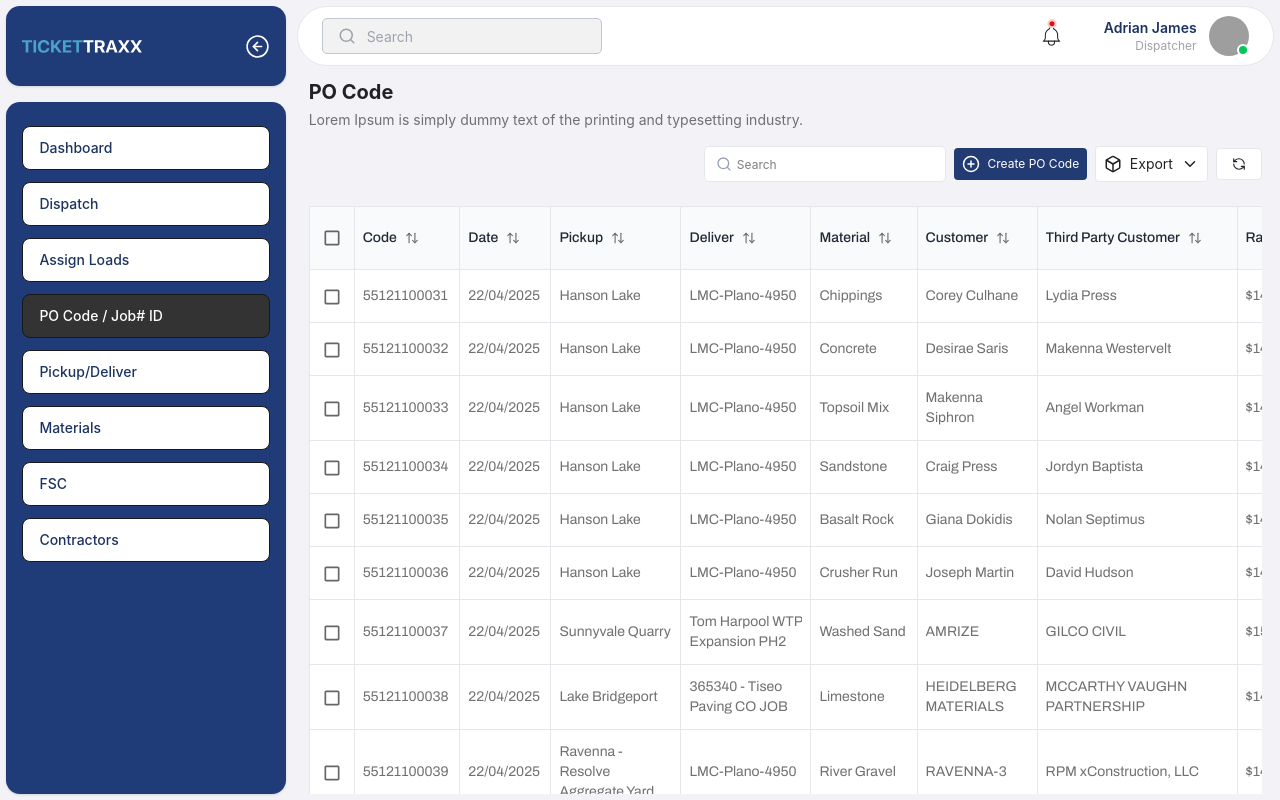
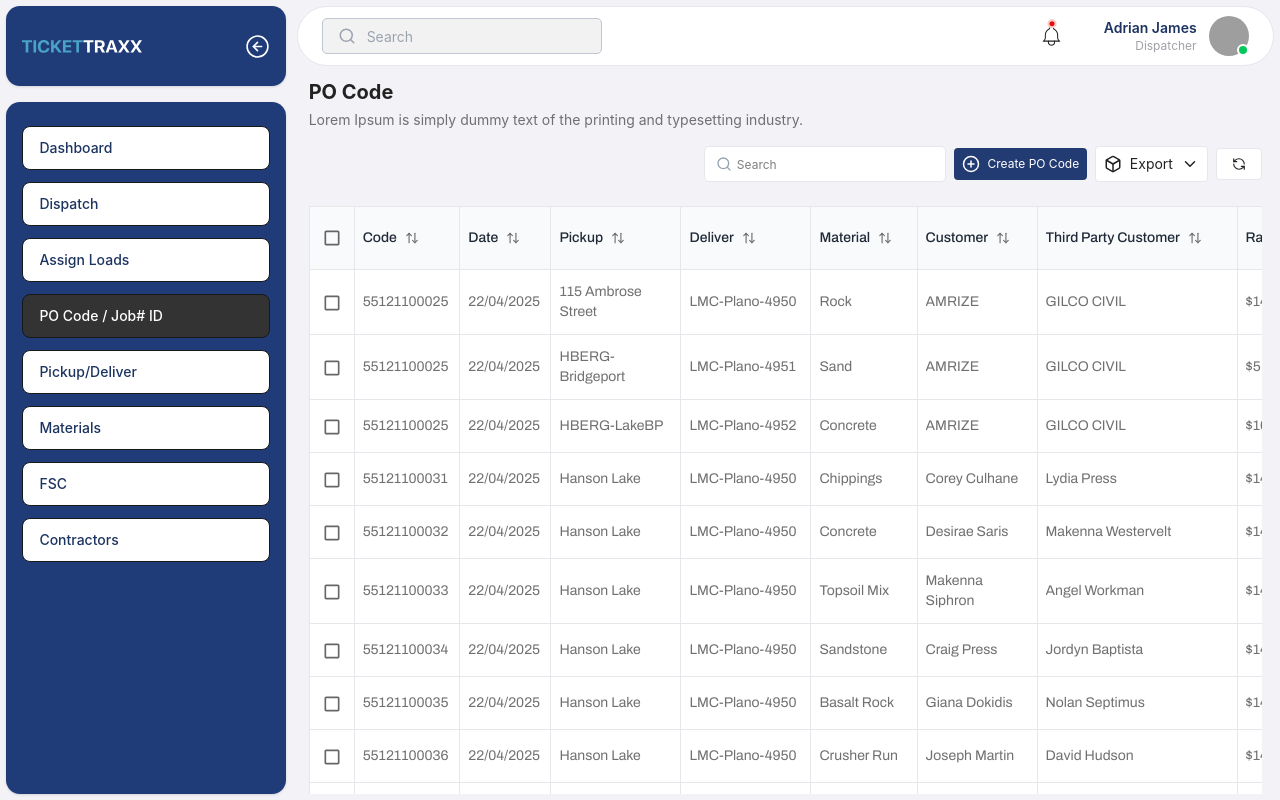
Before and after one commit to Aadi12332/tickettraxx-dispatcher, a React (Vite) app: page /po-code in a window 1280 px wide. Built offline with nearby package versions, Linux system fonts and the light colour scheme; grey boxes are pictures that could not be loaded.

Commit message:
same po number daata

```diff
--- a/src/pages/dashboard/Dashboard.tsx
+++ b/src/pages/dashboard/Dashboard.tsx
@@ -222,7 +222,7 @@ const Dashboard = () => {
             className="relative"
             whileDrag={{ scale: 1.02 }}
           >
-            <div className="absolute top-1 left-0 z-20 cursor-grab">
+            <div className="absolute top-5 left-0 z-20 cursor-grab">
               <GripVertical size={18} />
             </div>
             {section === "quick-view" && (
--- a/src/pages/po_code/PoCodePage.tsx
+++ b/src/pages/po_code/PoCodePage.tsx
@@ -10,6 +10,36 @@ import CreatePickupModal from "../../components/pickup/modal/CreatePickupModal";
 import ExportButton from "../../components/common/ExportButton";
 
 const poCodeData = [
+    {
+    code: "55121100025",
+    date: "22/04/2025",
+    pickup: "115 Ambrose Street",
+    deliver: "LMC-Plano-4950",
+    material: "Rock",
+    customer: "AMRIZE",
+    thirdPartyCustomer: "GILCO CIVIL",
+    rate: "$14.00",
+  },
+  {
+    code: "55121100025",
+    date: "22/04/2025",
+    pickup: "HBERG-Bridgeport",
+    deliver: "LMC-Plano-4951",
+    material: "Sand",
+    customer: "AMRIZE",
+    thirdPartyCustomer: "GILCO CIVIL",
+    rate: "$5.25",
+  },
+  {
+    code: "55121100025",
+    date: "22/04/2025",
+    pickup: "HBERG-LakeBP",
+    deliver: "LMC-Plano-4952",
+    material: "Concrete",
+    customer: "AMRIZE",
+    thirdPartyCustomer: "GILCO CIVIL",
+    rate: "$10.25",
+  },
   {
     code: "55121100031",
     date: "22/04/2025",
```
